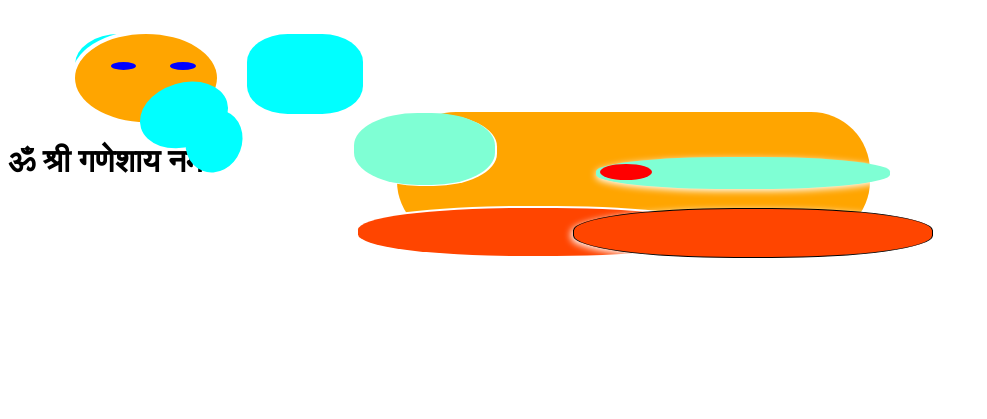
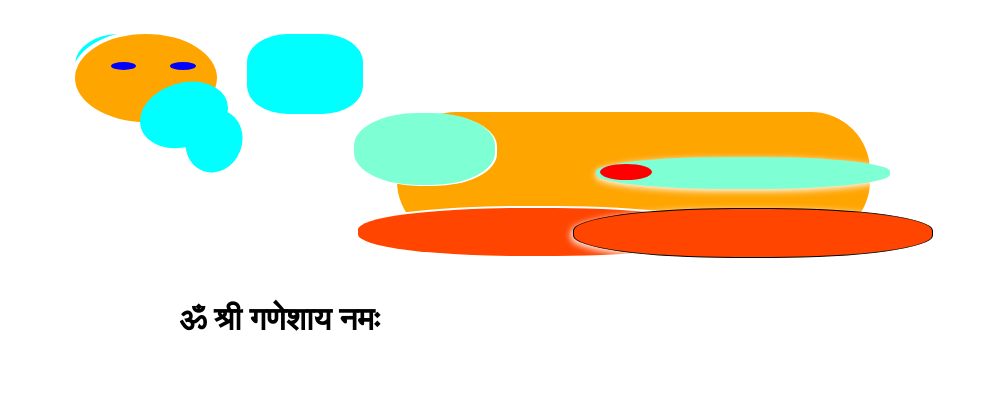
Before and after one commit to Gauravmane16/Ganesh-ji, a plain HTML site: page index.html in a window 1280 px wide. Shown: the whole page, without its empty margins (0-987 px from the left). Drawn offline with Linux system fonts and the light colour scheme.

Commit message:
Update next.css

```diff
--- a/next.css
+++ b/next.css
@@ -155,3 +155,8 @@ html,body{
     border: 1px solid;
     box-shadow: -2px 2px 7px white;
 }
+h1{
+    position: absolute;
+    top: 35%;
+    left: 14%;
+}
```
